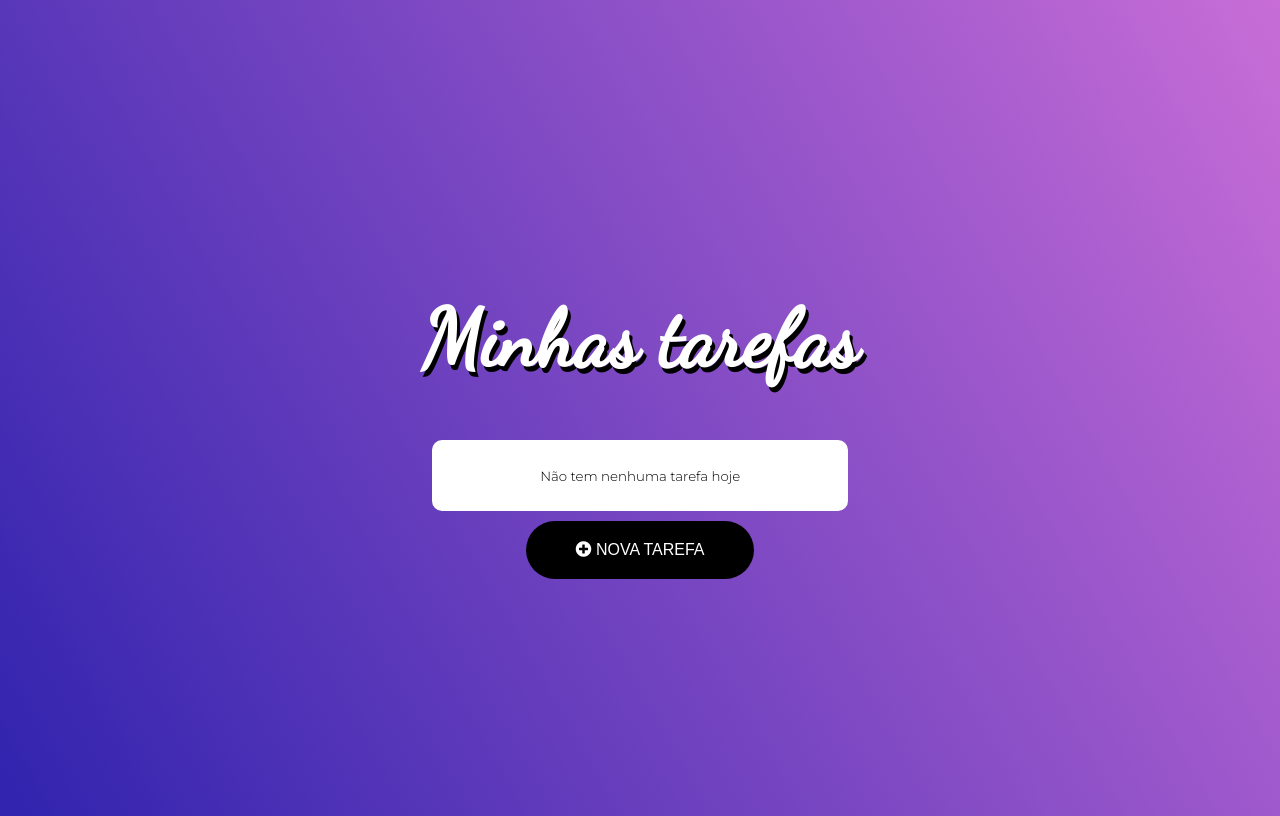
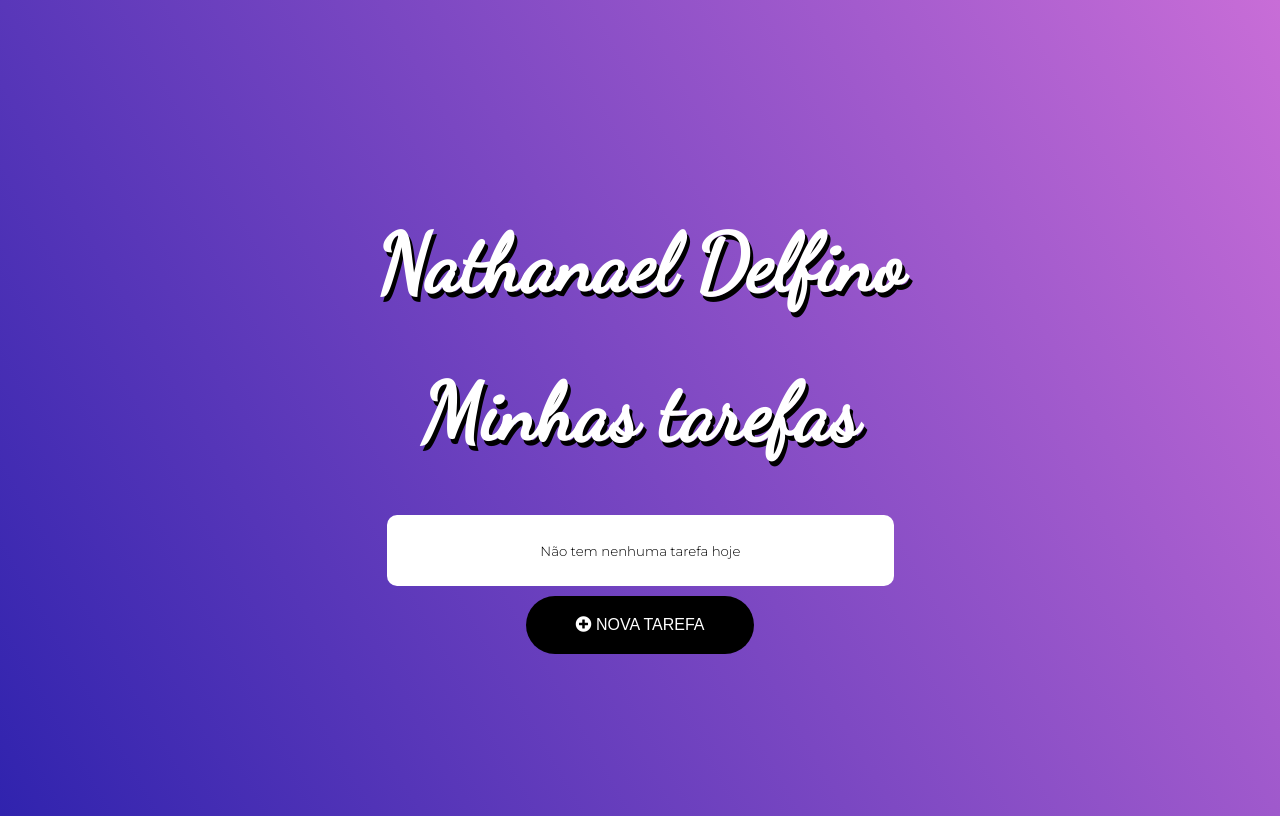
Before and after one commit to NathanaelDelfino/angular-todo-list, an Angular app: page / in a window 1280 px wide. Built offline with nearby package versions, Linux system fonts and the light colour scheme.

Commit message:
:up: Teste

```diff
--- a/src/app/app.component.html
+++ b/src/app/app.component.html
@@ -1,3 +1,4 @@
+<h1 class="title animated jackInTheBox">Nathanael Delfino</h1>
 <h1 class="title animated jackInTheBox">{{title}}</h1>
 <ul class="animated flipInX" *ngIf="mode=='list'">
     <p class="text-center" *ngIf="todos.length == 0"><small>Não tem nenhuma tarefa hoje</small></p>
```
